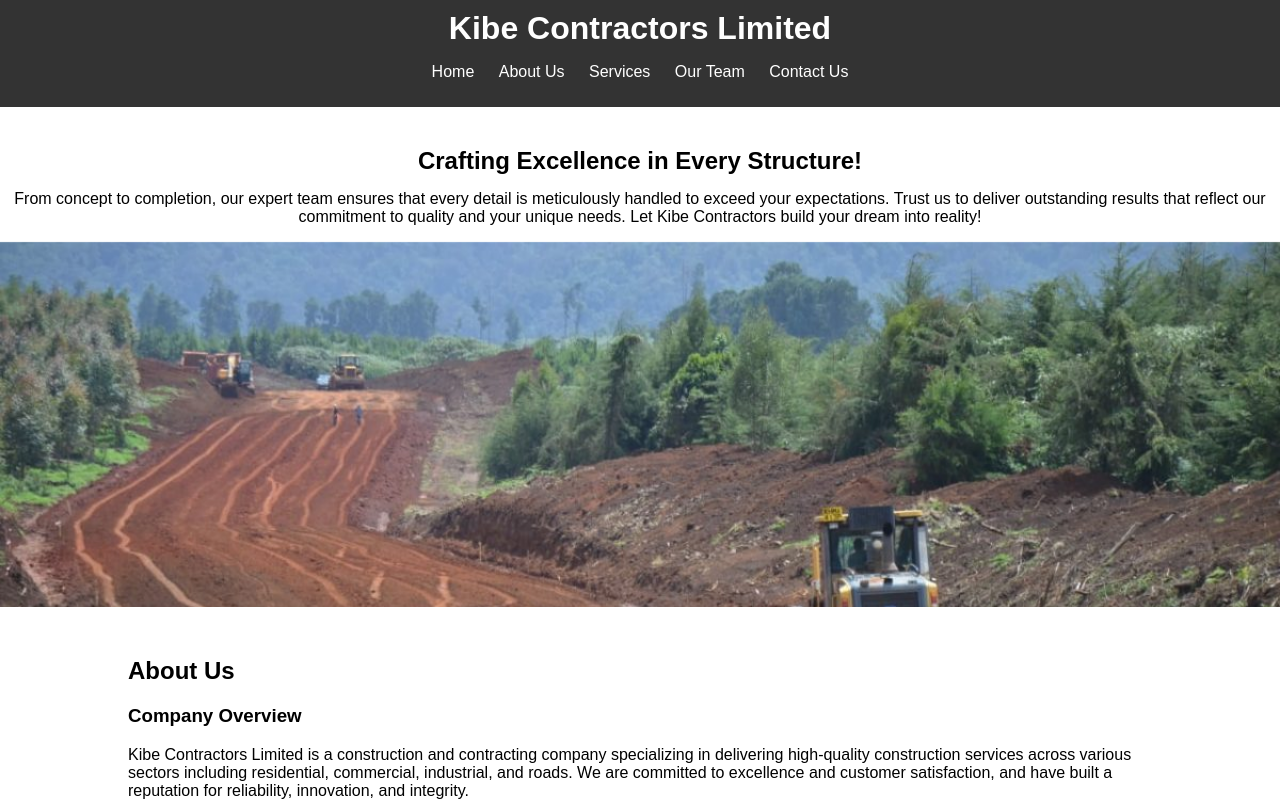
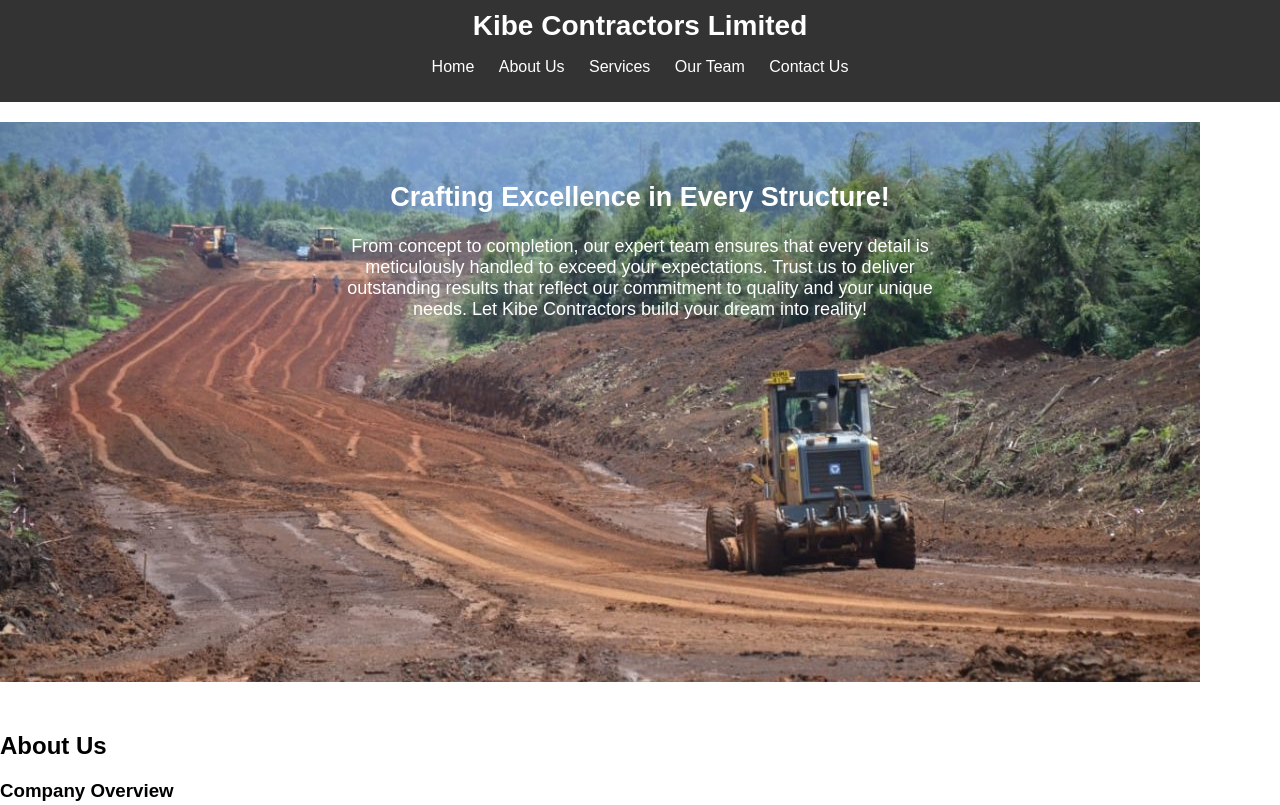
Before and after one commit to KIBECONTRACTORS/KCLTD, a plain HTML site: page index.html in a window 1280 px wide. Shown: the top 805 px of the page. Drawn offline with Linux system fonts and the light colour scheme.

Commit message:
Update styles.css

```diff
--- a/styles.css
+++ b/styles.css
@@ -9,12 +9,6 @@ body {
     overflow-x: hidden;
 }
 
-.container {
-    width: 80%;
-    margin: auto;
-    overflow: hidden;
-}
-
 header {
     background: #333;
     color: #fff;
@@ -24,7 +18,7 @@ header {
 
 header h1 {
     margin: 0;
-    font-size: 32px; /* Reduced font size */
+    font-size: 28px; /* Adjusted font size */
 }
 
 nav ul {
@@ -47,50 +41,25 @@ section {
     padding: 10px 0; /* Reduced padding */
 }
 
-section#home h2 {
-    text-align: center;
-    font-size: 24px; /* Reduced font size */
-}
-
-section#home p {
-    text-align: center;
-    font-size: 16px; /* Reduced font size */
-    margin-top: -5px; /* Adjusted margin */
+#home {
+    position: relative;
 }
 
 #slideshow {
     position: relative;
     max-width: 100%;
-    height: 60vh; /* Adjusted height to fit within the viewport */
+    height: 70vh; /* Adjusted height for better image visibility */
     margin: 10px auto;
     overflow: hidden;
 }
 
-.mySlides {
-    display: none;
-    height: 100%; /* Ensures images fill the container */
-}
-
-.slideshow-container img {
-    width: 100%;
-    height: 100%; /* Ensures images fit within the container */
-    object-fit: cover; /* Ensures images cover the container without distortion */
-}
-
-.fade {
-    animation-name: fade;
-    animation-duration: 1.5s;
-}
-
-@keyframes fade {
-    from {opacity: .4}
-    to {opacity: 1}
-}
-
-footer {
-    background: #333;
+#slideshow .text {
+    position: absolute;
+    top: 10%;
+    left: 50%;
+    transform: translate(-50%, -10%);
+    text-align: center;
     color: #fff;
-    text-align: center;
-    padding: 10px 0;
-    margin-top: 20px;
-}
+    font-size: 18px; /* Adjusted font size */
+    padding: 0 20px;
+    background-color: rgba(0, 0
```
